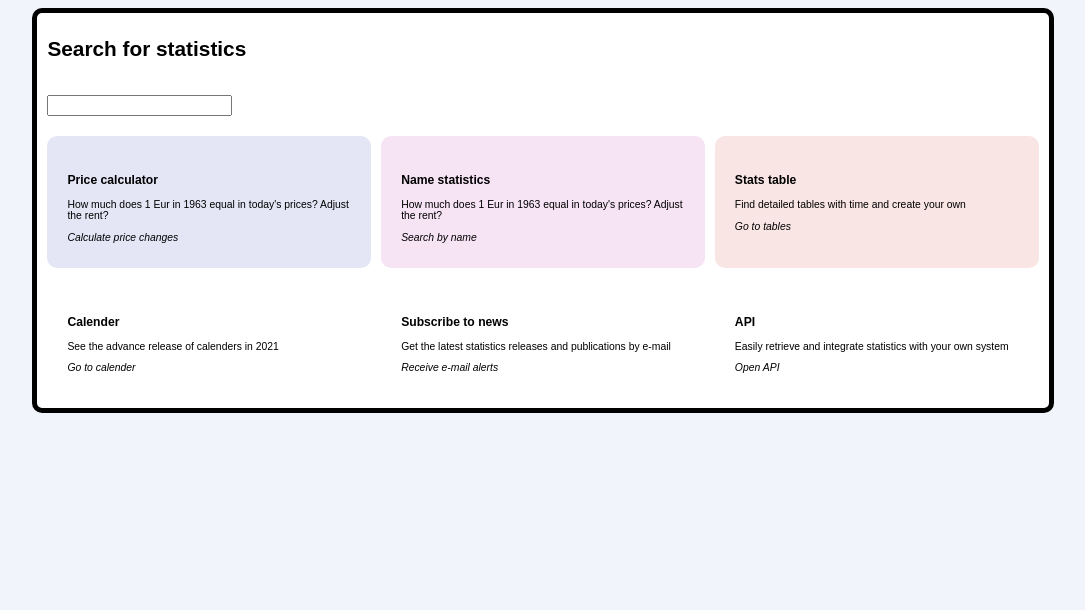
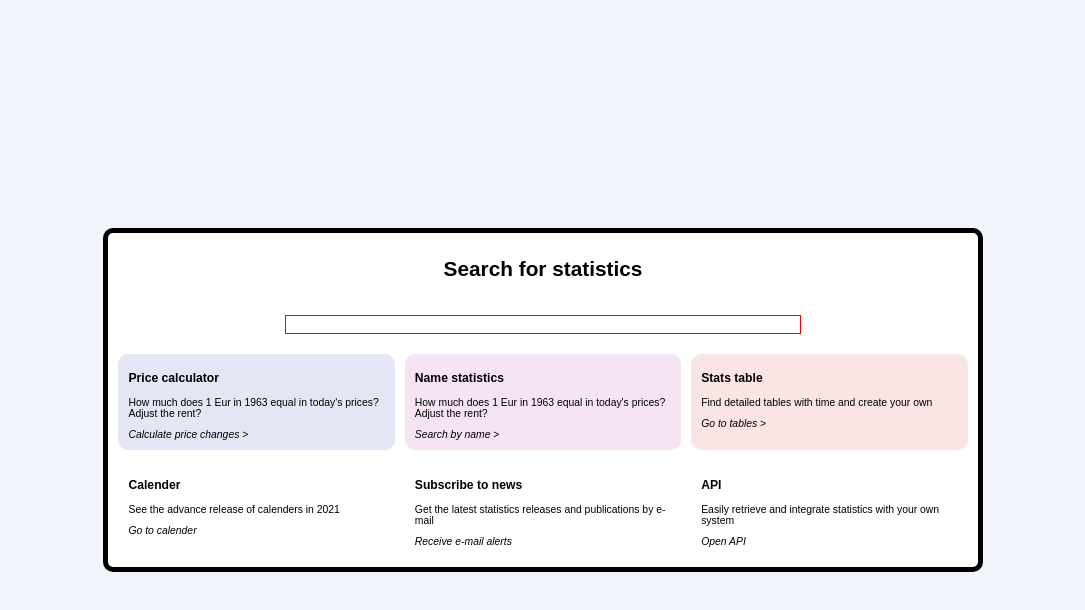
Before and after one commit to iamregha/search-for-stats, a plain HTML site: page index.html in a window 1280 px wide. Shown: the whole page, without its empty margins (97-1182 px from the left). Drawn offline with Linux system fonts and the light colour scheme.

Commit message:
used grid layout system

```diff
--- a/basic.css
+++ b/basic.css
@@ -1,13 +1,18 @@
+html{
+    display : flex;
+    justify-content: center;
+    align-items: center;
+    height: 100%;
+}
+
 body{
     background: #f2f4fb;
-    display : flex;
-    justify-content: center;
-    align-content: center;
+
     font-family: sans-serif;
 }
 
 .content > div{
-    padding: 25px 20px;
+    padding: 5px 10px 10px;
     border-radius: 10px;
 }
 
--- a/index.html
+++ b/index.html
@@ -6,6 +6,9 @@
     <title>Search-for-stats</title>
     <link rel="stylesheet" href="basic.css">
     <link rel="stylesheet" href="style.css">
+    <!-- <script src="https://kit.fontawesome.com/7eb5fcc621.js" crossorigin="anonymous"></script> -->
+    <link rel="stylesheet" href="https://cdnjs.cloudflare.com/ajax/libs/font-awesome/4.7.0/css/font-awesome.min.css">
+
 </head>
 <body>
     <div class="container">
@@ -18,19 +21,19 @@
                 <h3>Price calculator</h3>
                 <p>How much does 1 Eur in 1963 equal in today's prices? Adjust the rent?</p>
 
-                <i><span>Calculate price changes</span></i>
+                <i>Calculate price changes</i><span> &gt </span>
             </div>
             <div class="name-stat">
                 <h3>Name statistics</h3>
                 <p>How much does 1 Eur in 1963 equal in today's prices? Adjust the rent?</p>
 
-                <i><span>Search by name</span></i>
+                <i>Search by name</i><span> &gt </span>
             </div>
             <div class="stat-table">
                 <h3>Stats table</h3>
                 <p>Find detailed tables with time and create your own</p>
 
-                <i><span>Go to tables</span></i>
+                <i>Go to tables</i><span> &gt </span>
             </div>
             <div class="calender">
                 <h3>Calender</h3>
--- a/style.css
+++ b/style.css
@@ -3,9 +3,10 @@
     border-radius: 10px;
     border: 5px solid;
     align-items: center;
-    height : 40%;
+    height : 100%;
     width: 80%;
     font-size: 0.65em;
+    margin: 0 auto;
 }
 
 .container > * {
@@ -19,3 +20,14 @@
     gap: 10px;
 
 }
+
+h1{
+    text-align: center;
+}
+
+input{
+    display: grid;
+    margin: 0 auto;
+    width: 60%;
+    border: 1px solid red;
+}
```
